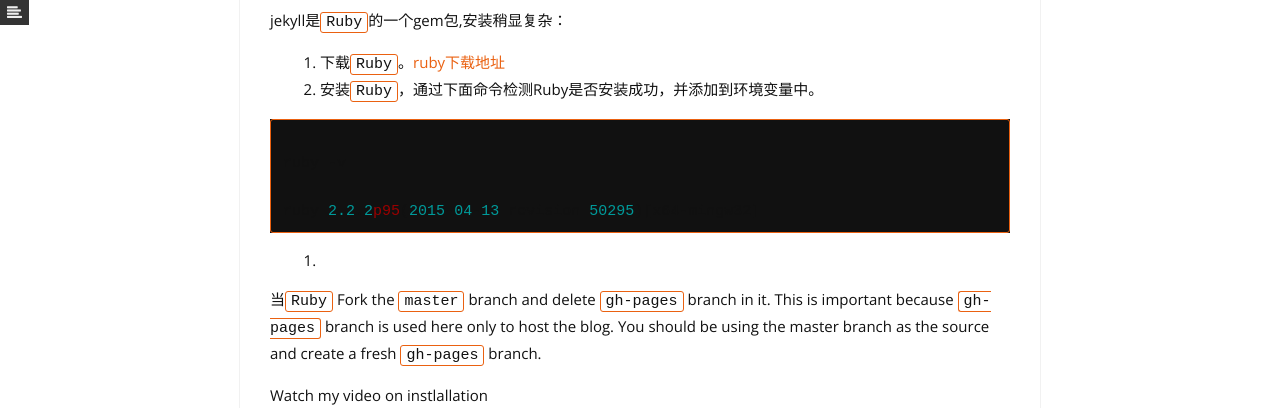
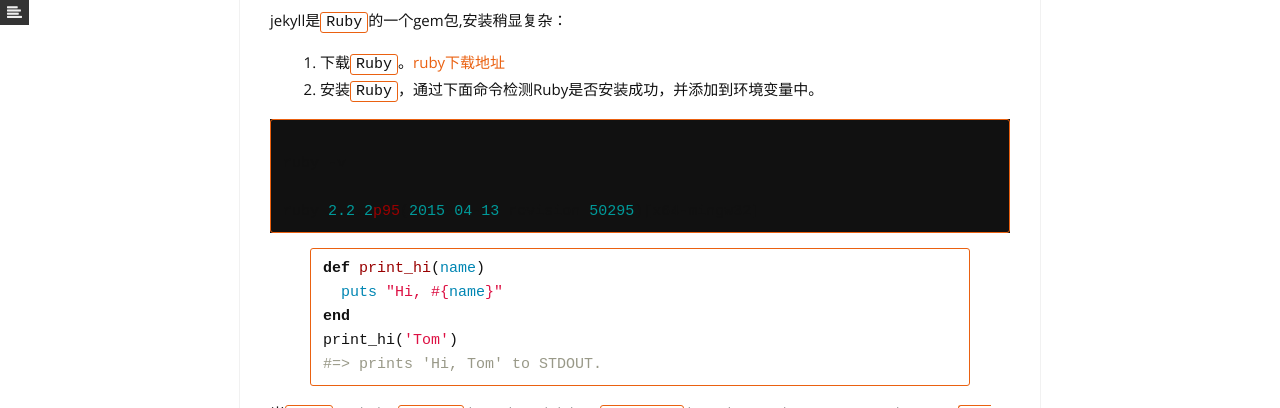
Before and after one commit to XNN99/sticker, a Jekyll site: the page built from _posts/2016-12-19-how-to-create-blog.md, in a window 1280 px wide and 900 px high, scrolled down 736 px, cut to the strip 0-408 px from the top of the window. Built offline with Jekyll 4.4.1, drawn with Linux system fonts in a browser that asks for light colours; nearby versions of some CDN libraries; library files that are not in the unit come from our copies.

Commit message:
修改博客

````diff
--- a/_posts/2016-12-19-how-to-create-blog.md
+++ b/_posts/2016-12-19-how-to-create-blog.md
@@ -26,9 +26,13 @@ ruby -v
 
 ruby 2.2.2p95(2015-04-13 revision 50295)[x64-mingw32]
 ```
-
-3.
-
+{% highlight ruby %}
+def print_hi(name)
+  puts "Hi, #{name}"
+end
+print_hi('Tom')
+#=> prints 'Hi, Tom' to STDOUT.
+{% endhighlight %}
 
 
 当``Ruby``
````
